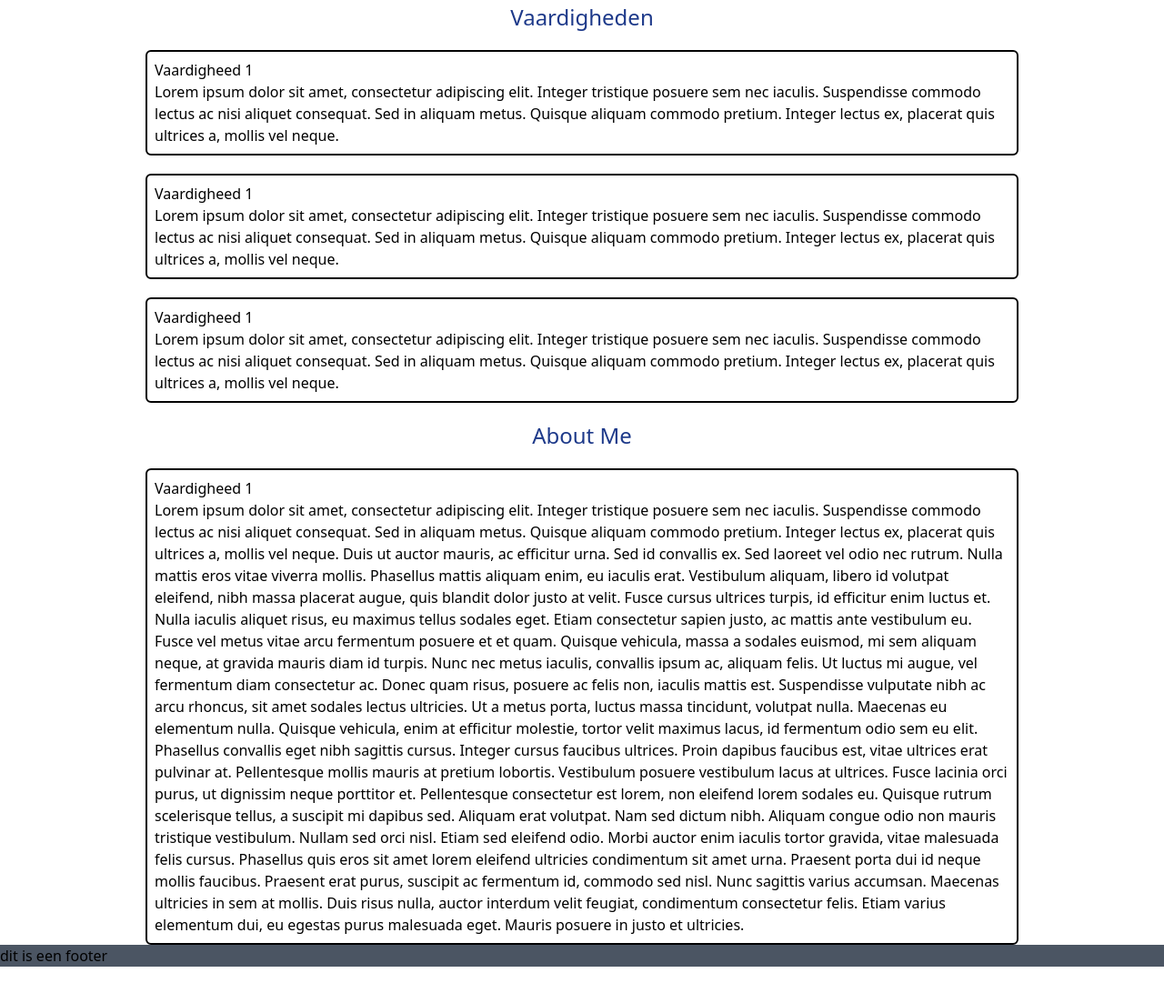
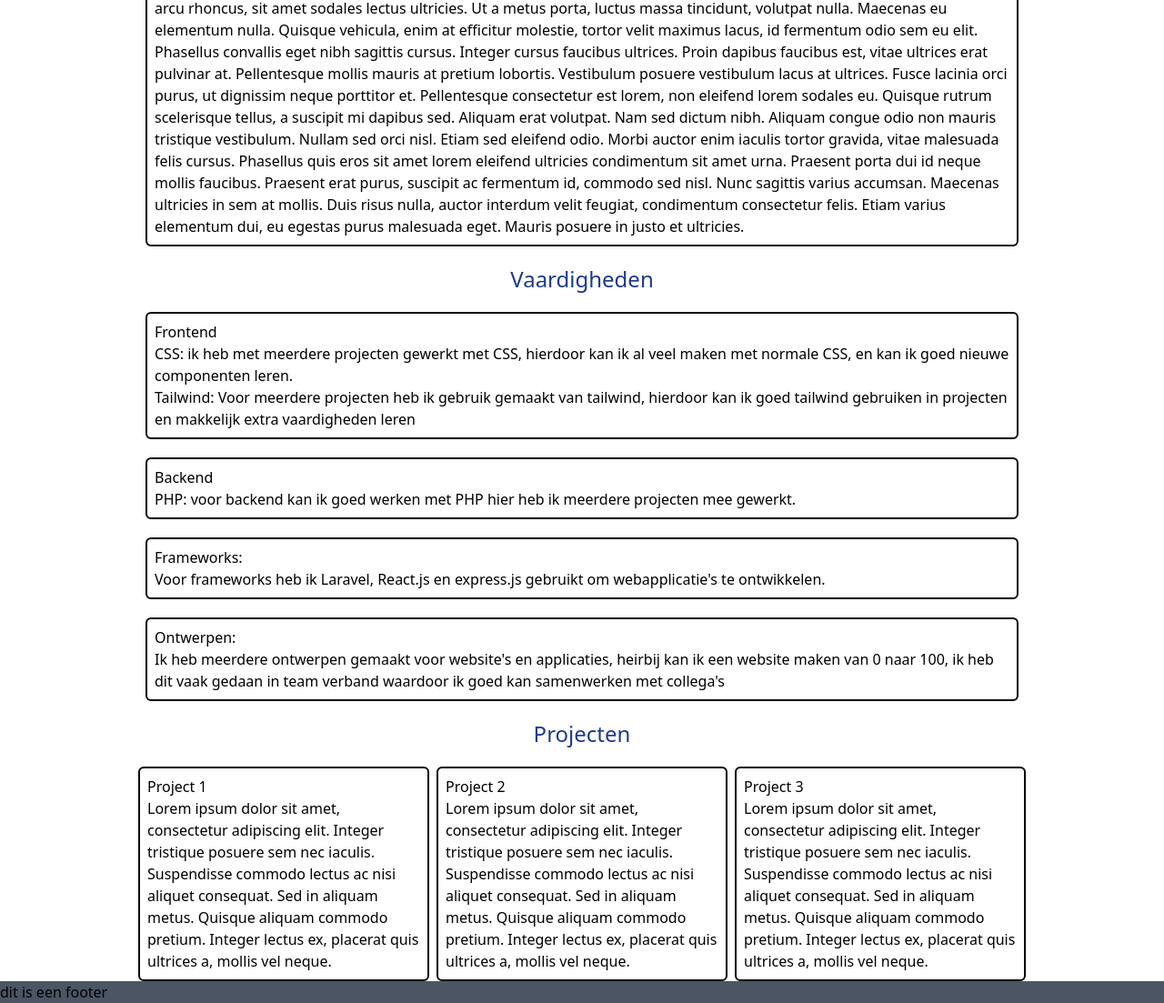
Before and after one commit to ThomasvanBockel/portfolio-site, a website: page index.html in a window 1280 px wide. Shown: the part 501-1604 px from the top of the page at 91% size. Before the commit the page ends 1564 px from the top, so only its background shows below. Drawn offline with Linux system fonts and the light colour scheme.

Commit message:
betere indeling gemaakt, en vaardigheden afgemaakt.

```diff
--- a/index.html
+++ b/index.html
@@ -23,64 +23,6 @@
     <h1 class="text-white text-4xl ">Portfolio</h1>
 </header>
 <main>
-    <section id="projects">
-        <h2 class="text-2xl text-center my-5 text-blue-900">Projecten</h2>
-        <div class=" flex flex-row justify-center gap-2">
-            <a href="" class=" border-2 border-black w-1/4 rounded-md p-2">
-                <h3>Project 1 </h3>
-                <p>Lorem ipsum dolor sit amet, consectetur adipiscing elit. Integer tristique posuere sem nec
-                    iaculis.
-                    Suspendisse commodo lectus ac nisi aliquet consequat. Sed in aliquam metus. Quisque aliquam
-                    commodo
-                    pretium. Integer lectus ex, placerat quis ultrices a, mollis vel neque.</p>
-            </a>
-            <a href="" class=" border-2 border-black w-1/4 rounded-md p-2">
-                <h3>Project 2 </h3>
-                <p>Lorem ipsum dolor sit amet, consectetur adipiscing elit. Integer tristique posuere sem nec
-                    iaculis.
-                    Suspendisse commodo lectus ac nisi aliquet consequat. Sed in aliquam metus. Quisque aliquam
-                    commodo
-                    pretium. Integer lectus ex, placerat quis ultrices a, mollis vel neque.</p>
-            </a>
-            <a href="" class=" border-2 border-black w-1/4 rounded-md p-2">
-                <h3>Project 3 </h3>
-                <p>Lorem ipsum dolor sit amet, consectetur adipiscing elit. Integer tristique posuere sem nec
-                    iaculis.
-                    Suspendisse commodo lectus ac nisi aliquet consequat. Sed in aliquam metus. Quisque aliquam
-                    commodo
-                    pretium. Integer lectus ex, placerat quis ultrices a, mollis vel neque.</p>
-            </a>
-        </div>
-    </section>
-    <section id="skills">
-        <h2 class="text-2xl text-center my-5 text-blue-900">Vaardigheden</h2>
-        <div class=" flex flex-col items-center gap-5">
-            <div class=" border-2 border-black  w-3/4 rounded-md p-2">
-                <h3>Vaardigheed 1 </h3>
-                <p>Lorem ipsum dolor sit amet, consectetur adipiscing elit. Integer tristique posuere sem nec
-                    iaculis.
-                    Suspendisse commodo lectus ac nisi aliquet consequat. Sed in aliquam metus. Quisque aliquam
-                    commodo
-                    pretium. Integer lectus ex, placerat quis ultrices a, mollis vel neque.</p>
-            </div>
-            <div class=" border-2 border-black  w-3/4 rounded-md p-2">
-                <h3>Vaardigheed 1 </h3>
-                <p>Lorem ipsum dolor sit amet, consectetur adipiscing elit. Integer tristique posuere sem nec
-                    iaculis.
-                    Suspendisse commodo lectus ac nisi aliquet consequat. Sed in aliquam metus. Quisque aliquam
-                    commodo
-                    pretium. Integer lectus ex, placerat quis ultrices a, mollis vel neque.</p>
-            </div>
-            <div class=" border-2 border-black  w-3/4 rounded-md p-2">
-                <h3>Vaardigheed 1 </h3>
-                <p>Lorem ipsum dolor sit amet, consectetur adipiscing elit. Integer tristique posuere sem nec
-                    iaculis.
-                    Suspendisse commodo lectus ac nisi aliquet consequat. Sed in aliquam metus. Quisque aliquam
-                    commodo
-                    pretium. Integer lectus ex, placerat quis ultrices a, mollis vel neque.</p>
-            </div>
-        </div>
-    </section>
     <section id="about-me">
         <h2 class="text-2xl text-center my-5 text-blue-900">About Me</h2>
         <div class="flex justify-center">
@@ -132,6 +74,62 @@
             </div>
         </div>
     </section>
+    <section id="skills">
+        <h2 class="text-2xl text-center my-5 text-blue-900">Vaardigheden</h2>
+        <div class=" flex flex-col items-center gap-5">
+            <div class=" border-2 border-black  w-3/4 rounded-md p-2">
+                <h3>Frontend </h3>
+                <p>CSS: ik heb met meerdere projecten gewerkt met CSS, hierdoor kan ik al veel maken met normale CSS, en
+                    kan ik goed nieuwe componenten leren.</p>
+                <p>Tailwind: Voor meerdere projecten heb ik gebruik gemaakt van tailwind, hierdoor kan ik goed tailwind
+                    gebruiken in projecten en makkelijk extra vaardigheden leren</p>
+            </div>
+            <div class=" border-2 border-black  w-3/4 rounded-md p-2">
+                <h3>Backend</h3>
+                <p>PHP: voor backend kan ik goed werken met PHP hier heb ik meerdere projecten mee gewerkt. </p>
+            </div>
+            <div class=" border-2 border-black  w-3/4 rounded-md p-2">
+                <h3>Frameworks: </h3>
+                <p>Voor frameworks heb ik Laravel, React.js en express.js gebruikt om webapplicatie's te
+                    ontwikkelen.</p>
+            </div>
+            <div class=" border-2 border-black  w-3/4 rounded-md p-2">
+                <h3>Ontwerpen: </h3>
+                <p>Ik heb meerdere ontwerpen gemaakt voor website's en applicaties, heirbij kan ik een website maken van
+                    0 naar 100, ik heb dit vaak gedaan in team verband waardoor ik goed kan samenwerken met
+                    collega's</p>
+            </div>
+        </div>
+    </section>
+    <section id="projects">
+        <h2 class="text-2xl text-center my-5 text-blue-900">Projecten</h2>
+        <div class=" flex flex-row justify-center gap-2">
+            <a href="" class=" border-2 border-black w-1/4 rounded-md p-2">
+                <h3>Project 1 </h3>
+                <p>Lorem ipsum dolor sit amet, consectetur adipiscing elit. Integer tristique posuere sem nec
+                    iaculis.
+                    Suspendisse commodo lectus ac nisi aliquet consequat. Sed in aliquam metus. Quisque aliquam
+                    commodo
+                    pretium. Integer lectus ex, placerat quis ultrices a, mollis vel neque.</p>
+            </a>
+            <a href="" class=" border-2 border-black w-1/4 rounded-md p-2">
+                <h3>Project 2 </h3>
+                <p>Lorem ipsum dolor sit amet, consectetur adipiscing elit. Integer tristique posuere sem nec
+                    iaculis.
+                    Suspendisse commodo lectus ac nisi aliquet consequat. Sed in aliquam metus. Quisque aliquam
+                    commodo
+                    pretium. Integer lectus ex, placerat quis ultrices a, mollis vel neque.</p>
+            </a>
+            <a href="" class=" border-2 border-black w-1/4 rounded-md p-2">
+                <h3>Project 3 </h3>
+                <p>Lorem ipsum dolor sit amet, consectetur adipiscing elit. Integer tristique posuere sem nec
+                    iaculis.
+                    Suspendisse commodo lectus ac nisi aliquet consequat. Sed in aliquam metus. Quisque aliquam
+                    commodo
+                    pretium. Integer lectus ex, placerat quis ultrices a, mollis vel neque.</p>
+            </a>
+        </div>
+    </section>
 </main>
 <footer>
     <p class="bg-gray-600">dit is een footer</p>
```
